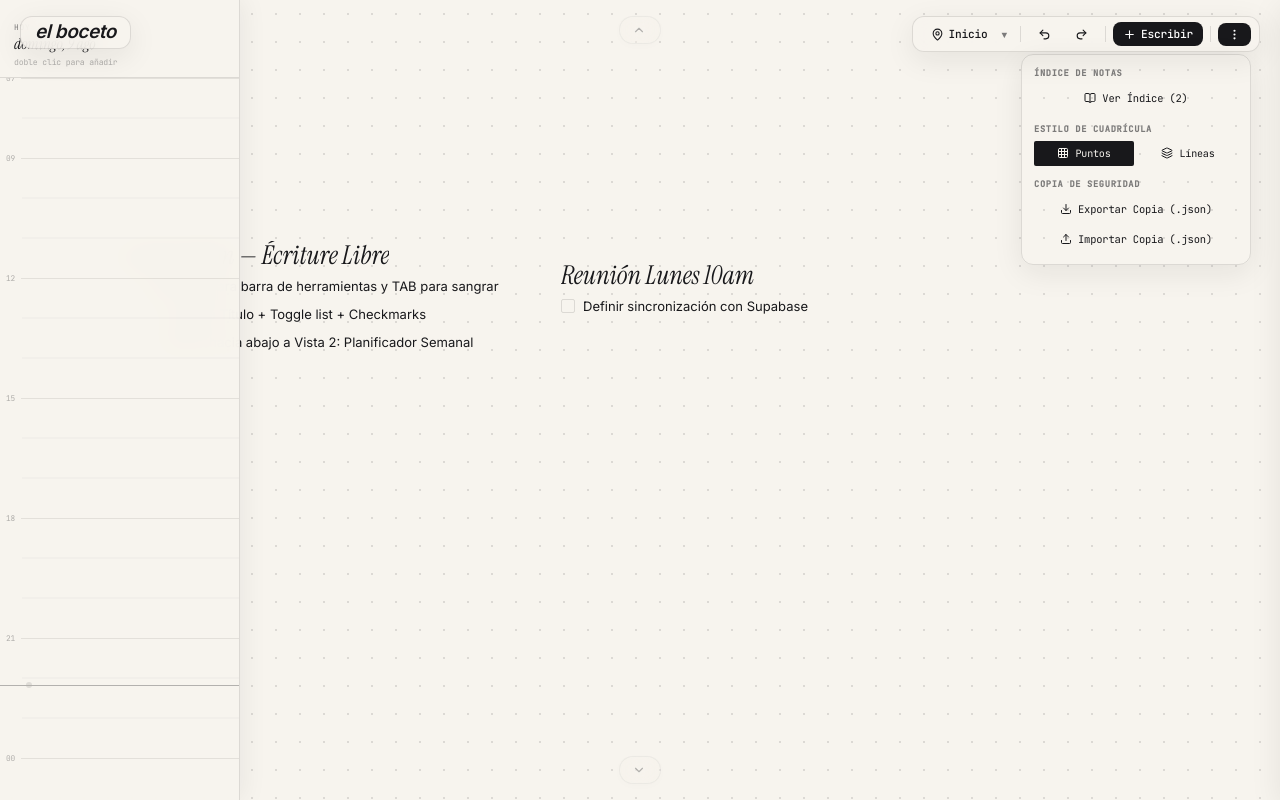
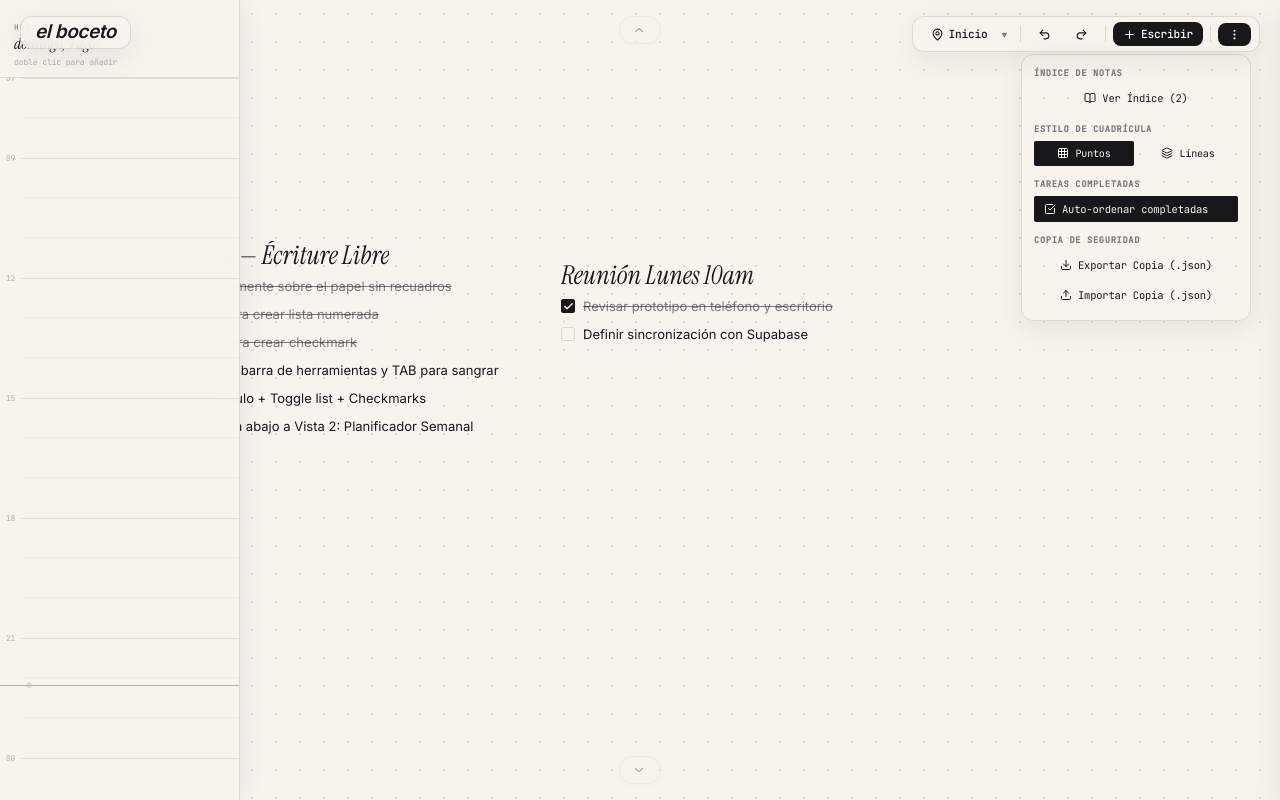
Before and after one commit to francoxortiz1975/elboceto, a React (Vite) app: page / in a window 1280 px wide. Both pictures are taken after a click on the button 1234 px from the left and 34 px from the top of the page. Built offline with nearby package versions, Linux system fonts and the light colour scheme.

Commit message:
Add minimal Apple-style auto-sort completed tasks on checkmark click

```diff
--- a/src/App.jsx
+++ b/src/App.jsx
@@ -225,7 +225,7 @@ export default function App() {
 
   const [isSidebarOpen, setIsSidebarOpen] = useState(false);
   const [calendarModalNote, setCalendarModalNote] = useState(null);
-  const [showCompleted, setShowCompleted] = useState(false);
+  const [autoSortCompleted, setAutoSortCompleted] = useState(true);
   const [showMoreMenu, setShowMoreMenu] = useState(false);
 
   // Undo / Redo History Stacks
@@ -615,6 +615,22 @@ export default function App() {
                 </button>
               </div>
 
+              {/* Auto-ordenar Toggle */}
+              <div className="panel-section-title font-mono">TAREAS COMPLETADAS</div>
+              <button
+                className={`btn-icon ${autoSortCompleted ? 'active' : ''}`}
+                style={{ width: '100%', justifyContent: 'space-between', marginBottom: '12px' }}
+                onClick={() => setAutoSortCompleted(p => !p)}
+              >
+                <div style={{ display: 'flex', alignItems: 'center', gap: '6px' }}>
+                  <CheckSquare size={12} />
+                  <span className="font-mono" style={{ fontSize: '0.75rem' }}>Auto-ordenar completadas</span>
+                </div>
+                <span className="font-mono" style={{ fontSize: '0.68rem', color: autoSortCompleted ? 'var(--text-ink)' : 'var(--text-muted)' }}>
+                  {autoSortCompleted ? 'ON' : 'OFF'}
+                </span>
+              </button>
+
               {/* Export & Import */}
               <div className="panel-section-title font-mono">COPIA DE SEGURIDAD</div>
 
@@ -677,7 +693,7 @@ export default function App() {
           gridMode={gridMode}
           pan={viewport.pan}
           onPanChange={(newPan) => setViewport(prev => ({ ...prev, pan: newPan }))}
-          showCompleted={showCompleted}
+          autoSortCompleted={autoSortCompleted}
         />
 
         {/* Subtle Transparent Spatial Navigation Triggers — Centered on X-axis */}
--- a/src/components/CanvasBoard.jsx
+++ b/src/components/CanvasBoard.jsx
@@ -17,7 +17,7 @@ export function CanvasBoard({
   gridMode,
   pan,
   onPanChange,
-  showCompleted
+  autoSortCompleted = true
 }) {
   const containerRef = useRef(null);
   const [isPanning, setIsPanning] = useState(false);
@@ -253,7 +253,7 @@ export function CanvasBoard({
             onDelete={onDeleteNote}
             onOpenCalendarModal={onOpenCalendarModal}
             onDragStart={handleDragStartNote}
-            showCompleted={showCompleted}
+            autoSortCompleted={autoSortCompleted}
           />
         ))}
       </div>
--- a/src/components/FreeformNode.jsx
+++ b/src/components/FreeformNode.jsx
@@ -213,7 +213,7 @@ export function FreeformNode({
   onDelete,
   onOpenCalendarModal,
   onDragStart,
-  showCompleted = false
+  autoSortCompleted = true
 }) {
   const [showToolbar, setShowToolbar] = useState(false);
   const [showEventPopover, setShowEventPopover] = useState(false);
@@ -964,7 +964,6 @@ export function FreeformNode({
 
           return blocks.map((b, idx) => {
             if (hiddenMap[idx]) return null;
-            if (!showCompleted && b.isCheck && b.completed) return null;
 
             const numberCount = blocks.slice(0, idx + 1).filter(item => item.isNumber).length;
             const inputClass = b.isHeading
@@ -990,8 +989,28 @@ export function FreeformNode({
                       className={`block-checkmark ${b.completed ? 'checked' : ''}`}
                       onClick={(e) => {
                         e.stopPropagation();
-                        const newBlocks = [...blocks];
-                        newBlocks[idx] = { ...b, completed: !b.completed };
+                        let newBlocks = [...blocks];
+                        const updated = { ...b, completed: !b.completed };
+                        newBlocks[idx] = updated;
+
+                        if (autoSortCompleted) {
+                          let groupStart = idx;
+                          while (groupStart > 0 && newBlocks[groupStart - 1].isCheck) {
+                            groupStart--;
+                          }
+                          let groupEnd = idx;
+                          while (groupEnd < newBlocks.length - 1 && newBlocks[groupEnd + 1].isCheck) {
+                            groupEnd++;
+                          }
+
+                          const group = newBlocks.slice(groupStart, groupEnd + 1);
+                          group.sort((itemA, itemB) => {
+                            if (itemA.completed === itemB.completed) return 0;
+                            return itemA.completed ? 1 : -1;
+                          });
+                          newBlocks.splice(groupStart, group.length, ...group);
+                        }
+
                         updateBlocks(newBlocks);
                       }}
                     >
```
